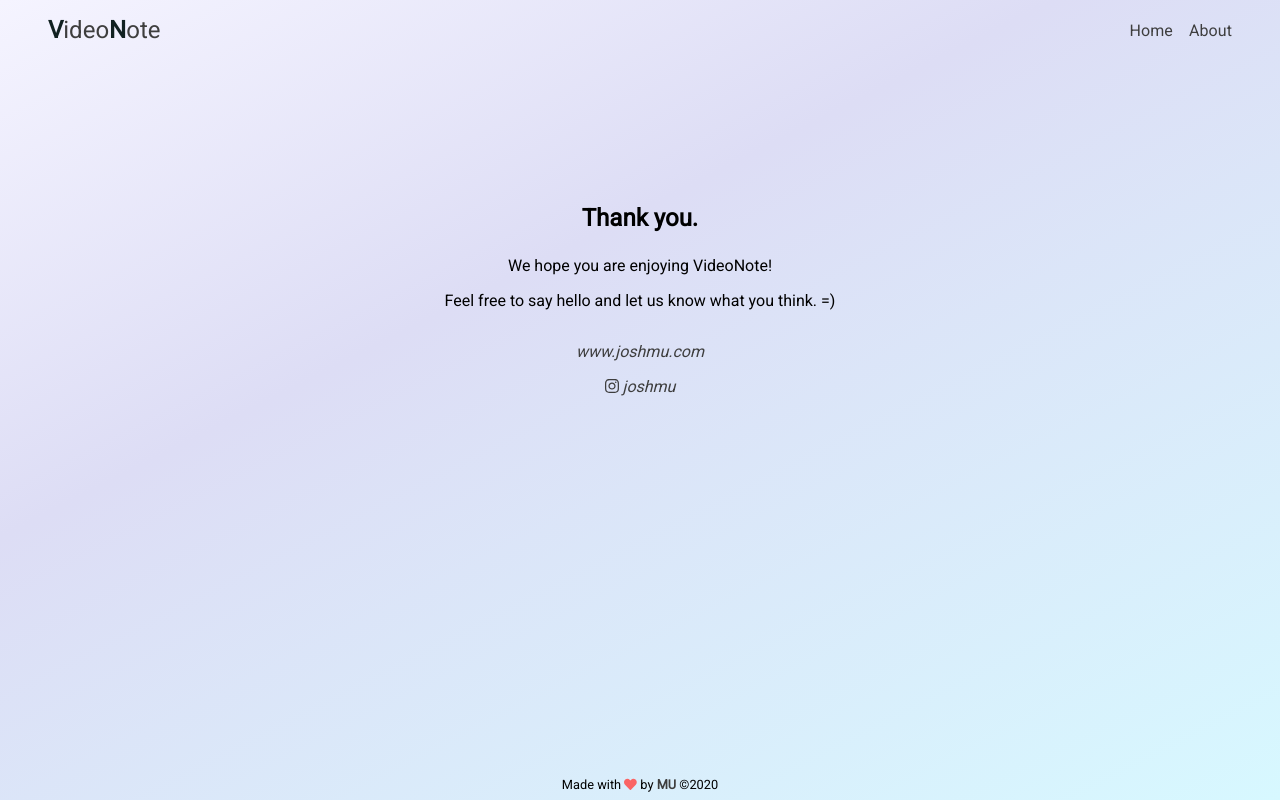
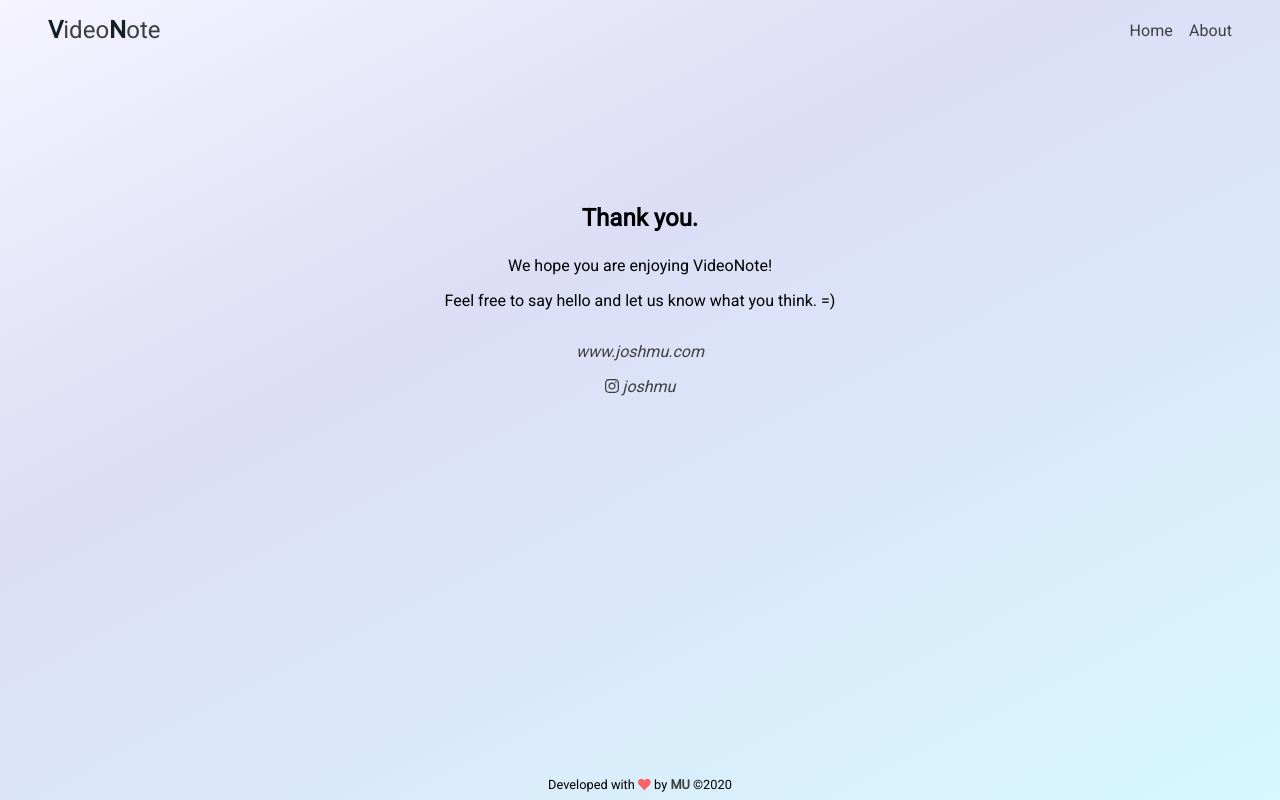
Before and after one commit to joshmu/vn-material_old, a React (Create React App) app: page /about in a window 1280 px wide. Built offline with nearby package versions, Linux system fonts and the light colour scheme.

Commit message:
favicon, site title

```diff
--- a/public/index.html
+++ b/public/index.html
@@ -12,7 +12,7 @@
     <link rel="apple-touch-icon" href="%PUBLIC_URL%/logo192.png" />
     <link rel="manifest" href="%PUBLIC_URL%/manifest.json" />
 
-    <title>React App</title>
+    <title>VideoNote</title>
     <script
       defer
       src="https://use.fontawesome.com/releases/v5.3.1/js/all.js"
--- a/src/layout/Footer.js
+++ b/src/layout/Footer.js
@@ -6,10 +6,10 @@
   return (
     <div className={footerStyles.footer}>
       <p>
-        Made with{' '}
+        Developed with{' '}
         <i className="fa fa-heart" style={{ color: 'rgb(250, 100, 100)' }}></i>{' '}
         by{' '}
-        <a href="https://joshmu.com" target="_blank" rel="noopener noreferrer">
+        <a href="https://jos.com" target="_blank" rel="noopener noreferrer">
           <strong>MU</strong>
         </a>
         {' ©'}
```
Also changed, not shown: 2 other files (tests, documents, lock files or other folders).
